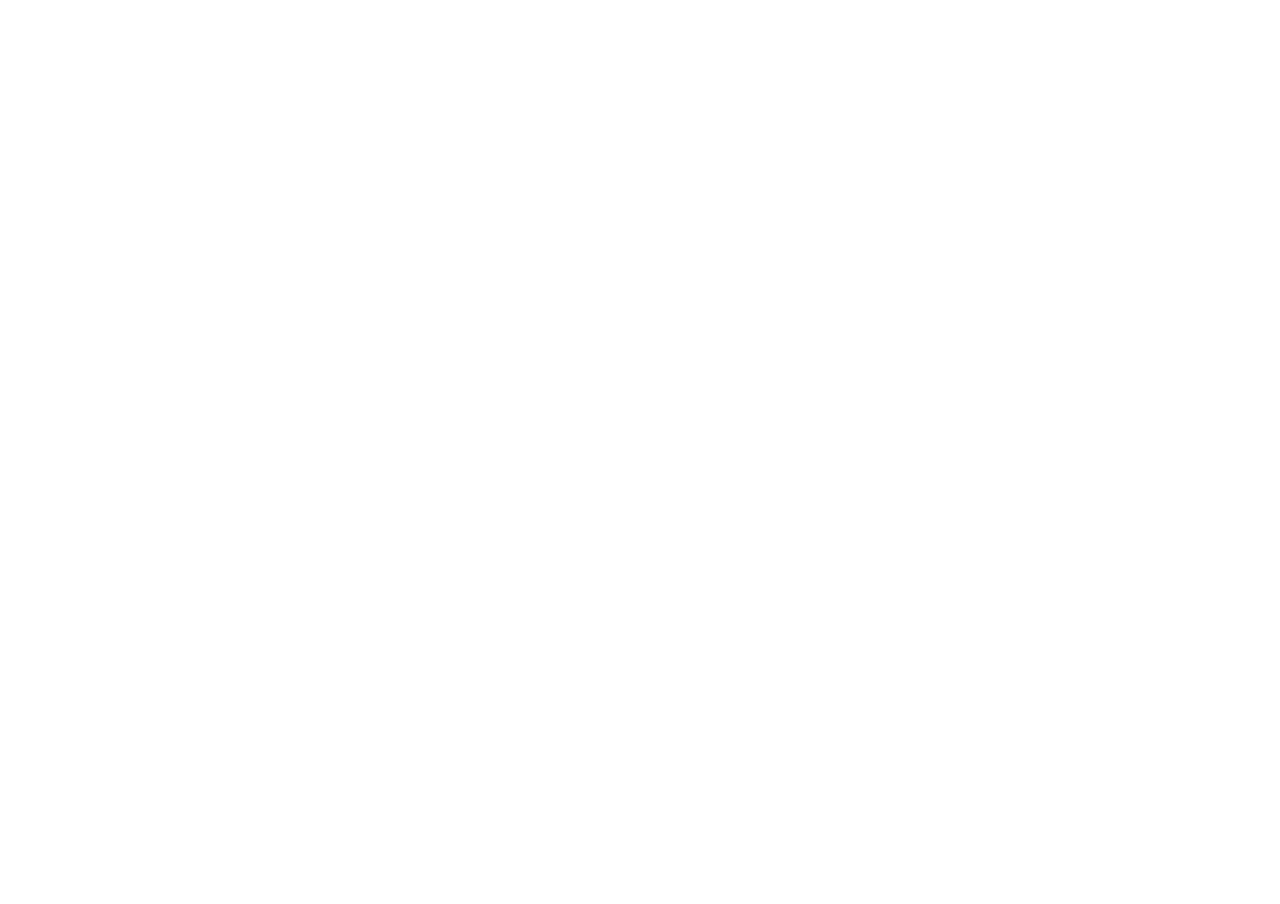
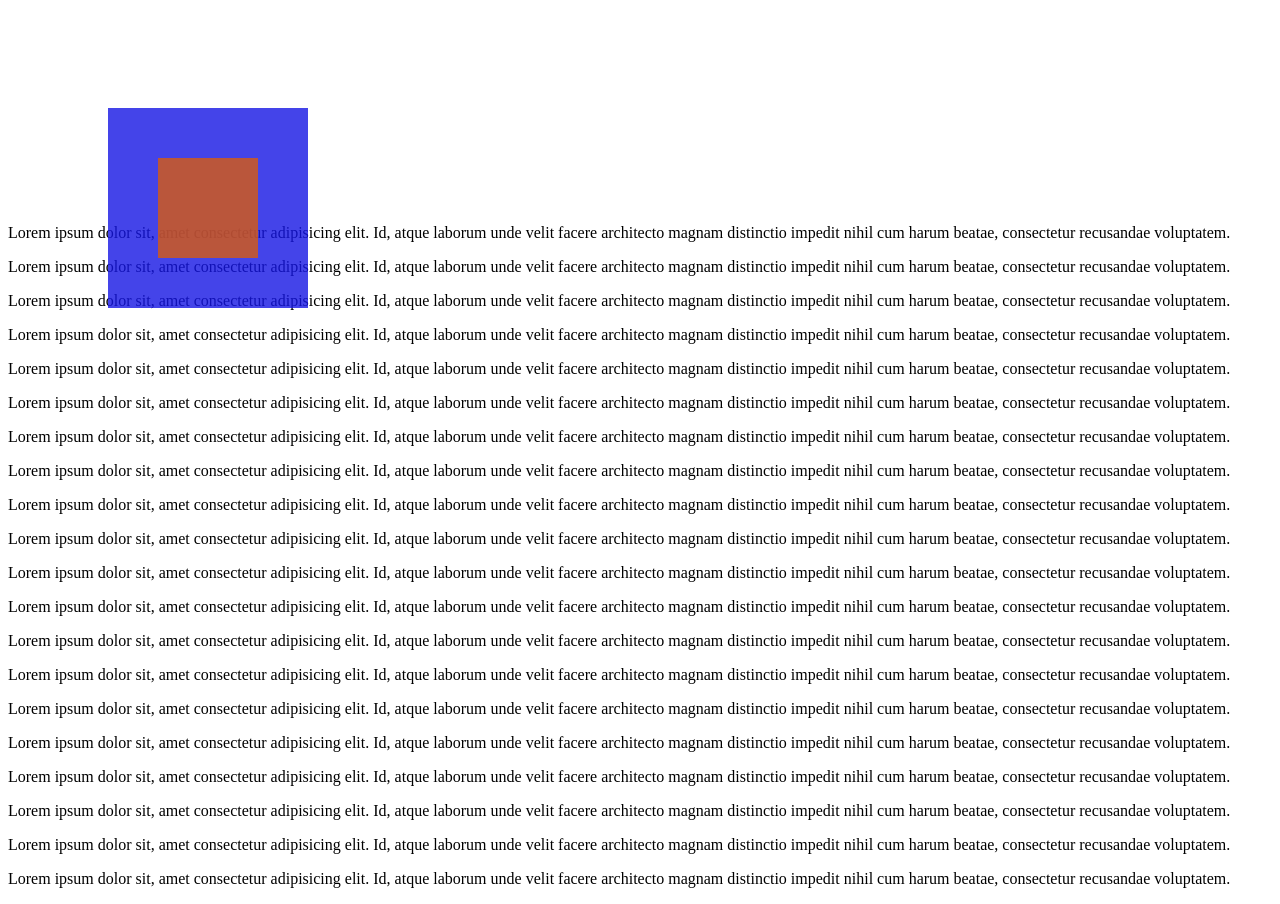
Before and after one commit to SazzadHossin/HTML-CSS, a plain HTML site: page lesson-20.html in a window 1280 px wide. Before the commit the page ends 800 px from the top, so only its background shows below. Drawn offline with Linux system fonts and the light colour scheme.

Commit message:
initial commit

```diff
--- a/css/lesson-20.css
+++ b/css/lesson-20.css
@@ -0,0 +1,17 @@
+#box1{
+    background-color: rgba(22, 22, 228, 0.8);
+    height: 200px;
+    width: 200px;
+    position: relative;
+    top: 100px;
+    left: 100px;
+}
+
+#box2{
+     background-color: rgba(215, 90, 17, 0.8);
+    height: 100px;
+    width: 100px;
+    position: absolute;
+    top: 50px;
+    left: 50px;
+}
--- a/lesson-20.html
+++ b/lesson-20.html
@@ -1,11 +1,142 @@
 <!DOCTYPE html>
 <html lang="en">
-<head>
-    <meta charset="UTF-8">
-    <meta name="viewport" content="width=device-width, initial-scale=1.0">
-    <title>Document</title>
-</head>
-<body>
+  <head>
+    <meta charset="UTF-8" />
+    <meta name="viewport" content="width=device-width, initial-scale=1.0" />
+    <link rel="stylesheet" href="/css/lesson-20.css" />
+    <title>Position Property</title>
+  </head>
+  <body>
+    <!-- position:
+        relative = positioned relative to where it normally
+        fixed = positioned relative to the viewport
+        absolute = positioned relative to the nearest ancestor
+        sticky = positioned based on scroll posotion
+        static = defult position for an element -->
+    <div id="box1">
+        <div id="box2">
 
-</body>
+        </div>
+    </div>
+
+    <p>
+      Lorem ipsum dolor sit, amet consectetur adipisicing elit. Id, atque
+      laborum unde velit facere architecto magnam distinctio impedit nihil cum
+      harum beatae, consectetur recusandae voluptatem.
+    </p>
+
+    <p>
+      Lorem ipsum dolor sit, amet consectetur adipisicing elit. Id, atque
+      laborum unde velit facere architecto magnam distinctio impedit nihil cum
+      harum beatae, consectetur recusandae voluptatem.
+    </p>
+
+    <p>
+      Lorem ipsum dolor sit, amet consectetur adipisicing elit. Id, atque
+      laborum unde velit facere architecto magnam distinctio impedit nihil cum
+      harum beatae, consectetur recusandae voluptatem.
+    </p>
+
+    <p>
+      Lorem ipsum dolor sit, amet consectetur adipisicing elit. Id, atque
+      laborum unde velit facere architecto magnam distinctio impedit nihil cum
+      harum beatae, consectetur recusandae voluptatem.
+    </p>
+
+    <p>
+      Lorem ipsum dolor sit, amet consectetur adipisicing elit. Id, atque
+      laborum unde velit facere architecto magnam distinctio impedit nihil cum
+      harum beatae, consectetur recusandae voluptatem.
+    </p>
+
+    <p>
+      Lorem ipsum dolor sit, amet consectetur adipisicing elit. Id, atque
+      laborum unde velit facere architecto magnam distinctio impedit nihil cum
+      harum beatae, consectetur recusandae voluptatem.
+    </p>
+
+    <p>
+      Lorem ipsum dolor sit, amet consectetur adipisicing elit. Id, atque
+      laborum unde velit facere architecto magnam distinctio impedit nihil cum
+      harum beatae, consectetur recusandae voluptatem.
+    </p>
+
+    <p>
+      Lorem ipsum dolor sit, amet consectetur adipisicing elit. Id, atque
+      laborum unde velit facere architecto magnam distinctio impedit nihil cum
+      harum beatae, consectetur recusandae voluptatem.
+    </p>
+
+    <p>
+      Lorem ipsum dolor sit, amet consectetur adipisicing elit. Id, atque
+      laborum unde velit facere architecto magnam distinctio impedit nihil cum
+      harum beatae, consectetur recusandae voluptatem.
+    </p>
+
+    <p>
+      Lorem ipsum dolor sit, amet consectetur adipisicing elit. Id, atque
+      laborum unde velit facere architecto magnam distinctio impedit nihil cum
+      harum beatae, consectetur recusandae voluptatem.
+    </p>
+
+    <p>
+      Lorem ipsum dolor sit, amet consectetur adipisicing elit. Id, atque
+      laborum unde velit facere architecto magnam distinctio impedit nihil cum
+      harum beatae, consectetur recusandae voluptatem.
+    </p>
+
+    <p>
+      Lorem ipsum dolor sit, amet consectetur adipisicing elit. Id, atque
+      laborum unde velit facere architecto magnam distinctio impedit nihil cum
+      harum beatae, consectetur recusandae voluptatem.
+    </p>
+
+    <p>
+      Lorem ipsum dolor sit, amet consectetur adipisicing elit. Id, atque
+      laborum unde velit facere architecto magnam distinctio impedit nihil cum
+      harum beatae, consectetur recusandae voluptatem.
+    </p>
+
+    <p>
+      Lorem ipsum dolor sit, amet consectetur adipisicing elit. Id, atque
+      laborum unde velit facere architecto magnam distinctio impedit nihil cum
+      harum beatae, consectetur recusandae voluptatem.
+    </p>
+
+    <p>
+      Lorem ipsum dolor sit, amet consectetur adipisicing elit. Id, atque
+      laborum unde velit facere architecto magnam distinctio impedit nihil cum
+      harum beatae, consectetur recusandae voluptatem.
+    </p>
+
+    <p>
+      Lorem ipsum dolor sit, amet consectetur adipisicing elit. Id, atque
+      laborum unde velit facere architecto magnam distinctio impedit nihil cum
+      harum beatae, consectetur recusandae voluptatem.
+    </p>
+
+    <p>
+      Lorem ipsum dolor sit, amet consectetur adipisicing elit. Id, atque
+      laborum unde velit facere architecto magnam distinctio impedit nihil cum
+      harum beatae, consectetur recusandae voluptatem.
+    </p>
+
+    <p>
+      Lorem ipsum dolor sit, amet consectetur adipisicing elit. Id, atque
+      laborum unde velit facere architecto magnam distinctio impedit nihil cum
+      harum beatae, consectetur recusandae voluptatem.
+    </p>
+
+    <p>
+      Lorem ipsum dolor sit, amet consectetur adipisicing elit. Id, atque
+      laborum unde velit facere architecto magnam distinctio impedit nihil cum
+      harum beatae, consectetur recusandae voluptatem.
+    </p>
+
+    <p>
+      Lorem ipsum dolor sit, amet consectetur adipisicing elit. Id, atque
+      laborum unde velit facere architecto magnam distinctio impedit nihil cum
+      harum beatae, consectetur recusandae voluptatem.
+    </p>
+  </body>
 </html>
```
